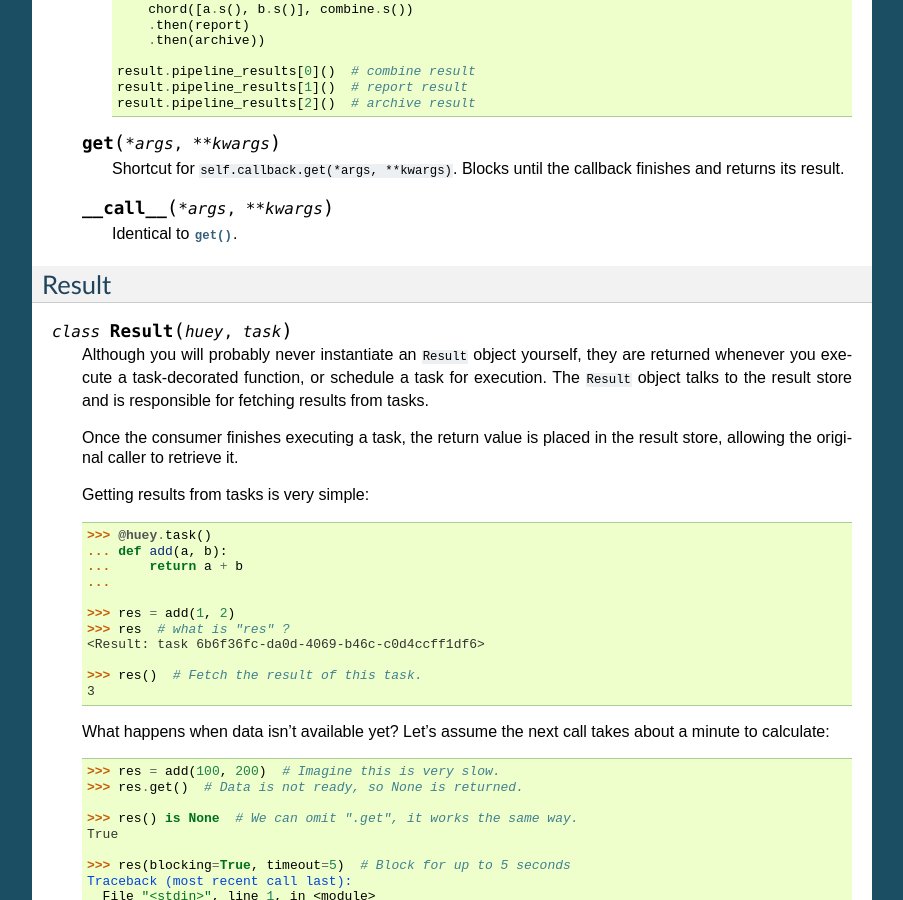
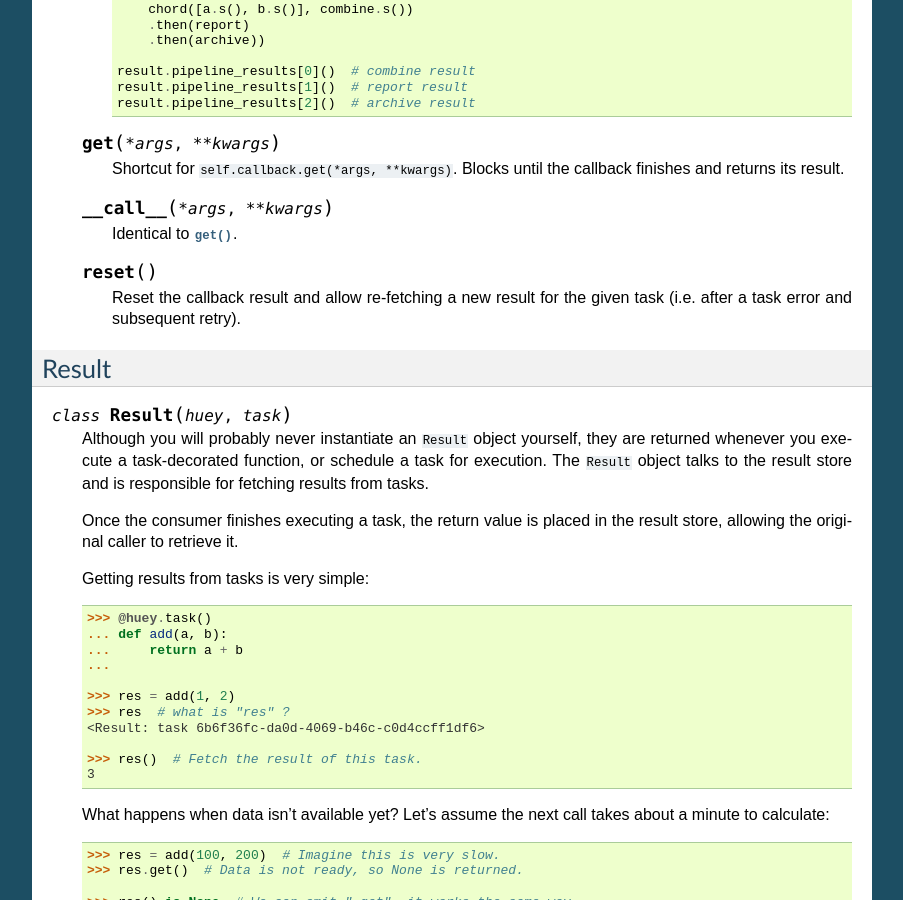
Before and after one commit to coleifer/huey, a Sphinx documentation site: the page built from docs/api.rst, in a window 1280 px wide and 900 px high, scrolled down 26085 px. Shown: the whole window, without its empty margins (198-1101 px from the left). Built offline with Sphinx 7.4.7, drawn with Linux system fonts in a browser that asks for light colours.

Commit message:
Doc the reset() method on ChordResult.

```diff
--- a/docs/api.rst
+++ b/docs/api.rst
@@ -1672,6 +1672,11 @@ Huey object
 
         Identical to :py:meth:`~ChordResult.get`.
 
+    .. py:method:: reset()
+
+        Reset the callback result and allow re-fetching a new result for the
+        given task (i.e. after a task error and subsequent retry).
+
 Result
 ------
 
```
